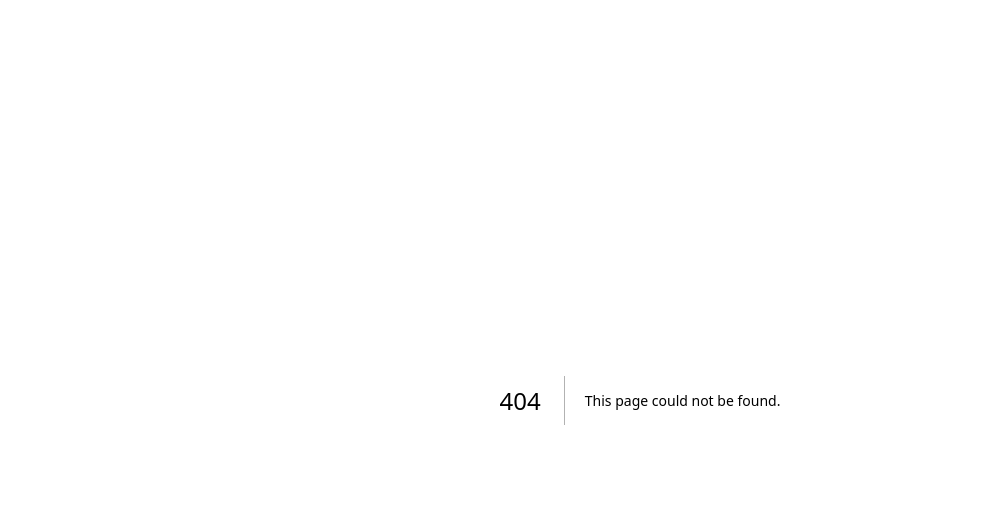
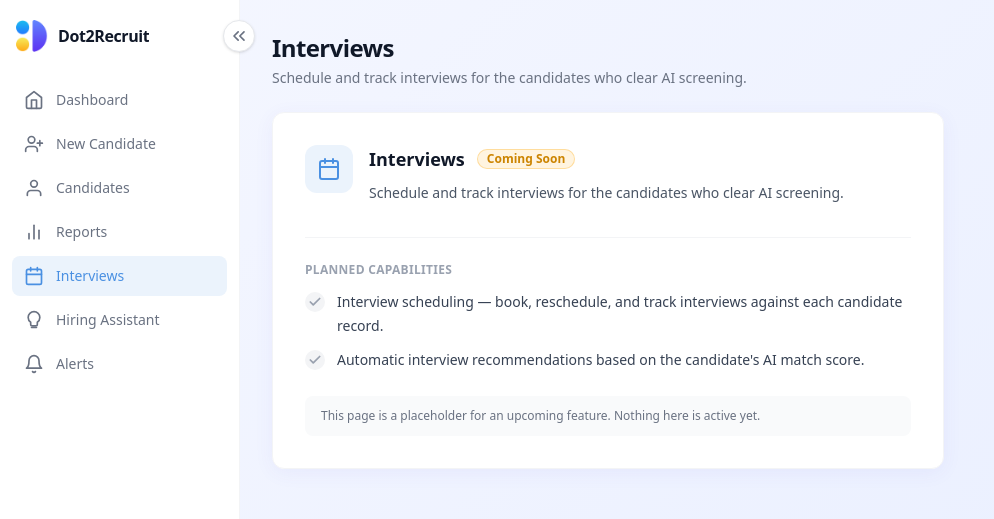
Before and after one commit to haroon-sajid/dot2recruit, a Next.js app: page /interviews in a window 1280 px wide. Before the commit this address had no page. Shown: the top 519 px of the page, without its empty margins (0-994 px from the left). Built offline with nearby package versions, Linux system fonts and the light colour scheme; no server answers.

Commit message:
feat: add placeholder pages for planned features

```diff
--- /dev/null
+++ b/src/app/(app)/alerts/page.tsx
@@ -0,0 +1,34 @@
+// Alerts page: placeholder for planned notification and integration features.
+import { ComingSoon } from "@/components/coming-soon";
+
+function IconBell() {
+  return (
+    <svg
+      className="h-6 w-6"
+      viewBox="0 0 24 24"
+      fill="none"
+      stroke="currentColor"
+      strokeWidth={2}
+      strokeLinecap="round"
+      strokeLinejoin="round"
+    >
+      <path d="M18 8A6 6 0 0 0 6 8c0 7-3 9-3 9h18s-3-2-3-9" />
+      <path d="M13.73 21a2 2 0 0 1-3.46 0" />
+    </svg>
+  );
+}
+
+export default function AlertsPage() {
+  return (
+    <ComingSoon
+      icon={<IconBell />}
+      title="Alerts"
+      description="Push screening results to the places your hiring team already works."
+      capabilities={[
+        "Automatic email notifications to HR when a screening completes.",
+        "Slack updates for new results and strong matches.",
+        "ATS integration to sync candidates and decisions with your applicant tracking system.",
+      ]}
+    />
+  );
+}
--- /dev/null
+++ b/src/app/(app)/hiring-assistant/page.tsx
@@ -0,0 +1,34 @@
+// Hiring Assistant page: placeholder for the planned adaptive screening assistant.
+import { ComingSoon } from "@/components/coming-soon";
+
+function IconAssistant() {
+  return (
+    <svg
+      className="h-6 w-6"
+      viewBox="0 0 24 24"
+      fill="none"
+      stroke="currentColor"
+      strokeWidth={2}
+      strokeLinecap="round"
+      strokeLinejoin="round"
+    >
+      <path d="M12 2a7 7 0 0 1 7 7c0 2.38-1.19 4.47-3 5.74V17a2 2 0 0 1-2 2h-4a2 2 0 0 1-2-2v-2.26C6.19 13.47 5 11.38 5 9a7 7 0 0 1 7-7z" />
+      <line x1="9" y1="21" x2="15" y2="21" />
+    </svg>
+  );
+}
+
+export default function HiringAssistantPage() {
+  return (
+    <ComingSoon
+      icon={<IconAssistant />}
+      title="Hiring Assistant"
+      description="An AI assistant that learns how your team hires and screens candidates smarter over time."
+      capabilities={[
+        "Learns your company's hiring preferences from the roles and requirements you screen against.",
+        "Builds on your past accept and reject decisions to sharpen future scoring.",
+        "Applies that context to every new screening, so recommendations improve as you use it.",
+      ]}
+    />
+  );
+}
--- /dev/null
+++ b/src/app/(app)/interviews/page.tsx
@@ -0,0 +1,35 @@
+// Interviews page: placeholder for planned interview scheduling features.
+import { ComingSoon } from "@/components/coming-soon";
+
+function IconCalendar() {
+  return (
+    <svg
+      className="h-6 w-6"
+      viewBox="0 0 24 24"
+      fill="none"
+      stroke="currentColor"
+      strokeWidth={2}
+      strokeLinecap="round"
+      strokeLinejoin="round"
+    >
+      <rect x="3" y="4" width="18" height="18" rx="2" ry="2" />
+      <line x1="16" y1="2" x2="16" y2="6" />
+      <line x1="8" y1="2" x2="8" y2="6" />
+      <line x1="3" y1="10" x2="21" y2="10" />
+    </svg>
+  );
+}
+
+export default function InterviewsPage() {
+  return (
+    <ComingSoon
+      icon={<IconCalendar />}
+      title="Interviews"
+      description="Schedule and track interviews for the candidates who clear AI screening."
+      capabilities={[
+        "Interview scheduling — book, reschedule, and track interviews against each candidate record.",
+        "Automatic interview recommendations based on the candidate's AI match score.",
+      ]}
+    />
+  );
+}
--- /dev/null
+++ b/src/components/coming-soon.tsx
@@ -0,0 +1,74 @@
+// Shared placeholder for planned features: icon, title, description, badge, and roadmap list.
+import type { ReactNode } from "react";
+import { PageHeader } from "@/components/ui/page-header";
+
+function IconCheck() {
+  return (
+    <svg
+      className="h-3.5 w-3.5"
+      viewBox="0 0 24 24"
+      fill="none"
+      stroke="currentColor"
+      strokeWidth={3}
+      strokeLinecap="round"
+      strokeLinejoin="round"
+    >
+      <polyline points="20 6 9 17 4 12" />
+    </svg>
+  );
+}
+
+export function ComingSoon({
+  icon,
+  title,
+  description,
+  capabilities,
+}: {
+  icon: ReactNode;
+  title: string;
+  description: string;
+  capabilities: string[];
+}) {
+  return (
+    <div className="space-y-6">
+      <PageHeader title={title} subtitle={description} />
+
+      <div className="max-w-2xl rounded-xl border border-gray-100 bg-white p-8 shadow-[0_4px_20px_rgba(79,70,229,0.06)]">
+        <div className="flex items-start gap-4">
+          <div className="flex h-12 w-12 shrink-0 items-center justify-center rounded-xl bg-[#EBF3FC] text-[#4A90E2]">
+            {icon}
+          </div>
+          <div className="min-w-0 flex-1">
+            <div className="flex flex-wrap items-center gap-3">
+              <h2 className="text-lg font-bold text-gray-900">{title}</h2>
+              <span className="inline-flex items-center rounded-full bg-[#FFF4E0] px-2.5 py-0.5 text-xs font-semibold text-[#CC8400] ring-1 ring-inset ring-[#FFA500]/30">
+                Coming Soon
+              </span>
+            </div>
+            <p className="mt-2 text-sm leading-6 text-gray-600">{description}</p>
+          </div>
+        </div>
+
+        <div className="mt-8 border-t border-gray-100 pt-6">
+          <h3 className="text-xs font-semibold uppercase tracking-wide text-gray-400">
+            Planned capabilities
+          </h3>
+          <ul className="mt-3 space-y-2.5">
+            {capabilities.map((capability) => (
+              <li key={capability} className="flex items-start gap-3 text-sm text-gray-700">
+                <span className="mt-0.5 flex h-5 w-5 shrink-0 items-center justify-center rounded-full bg-gray-100 text-gray-400">
+                  <IconCheck />
+                </span>
+                <span className="leading-6">{capability}</span>
+              </li>
+            ))}
+          </ul>
+        </div>
+
+        <p className="mt-6 rounded-lg bg-gray-50 px-4 py-3 text-xs text-gray-500">
+          This page is a placeholder for an upcoming feature. Nothing here is active yet.
+        </p>
+      </div>
+    </div>
+  );
+}
```
